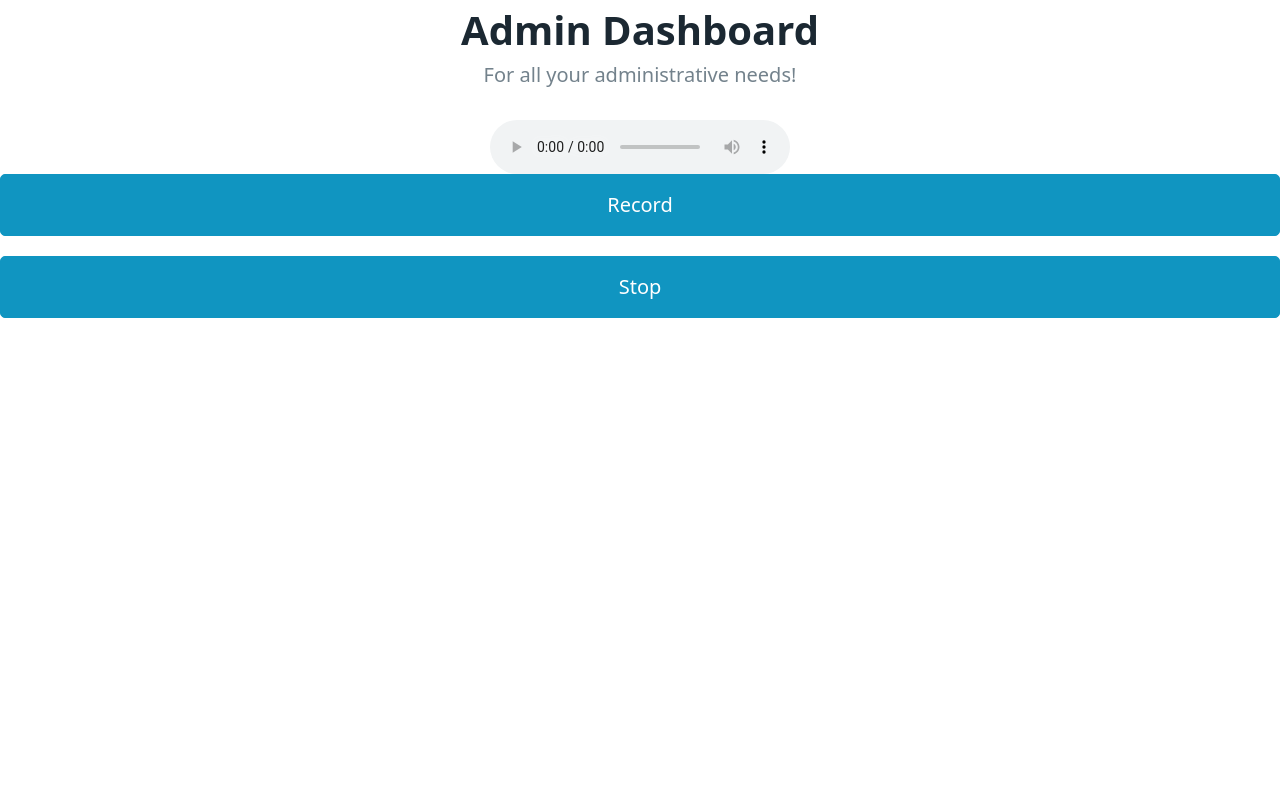
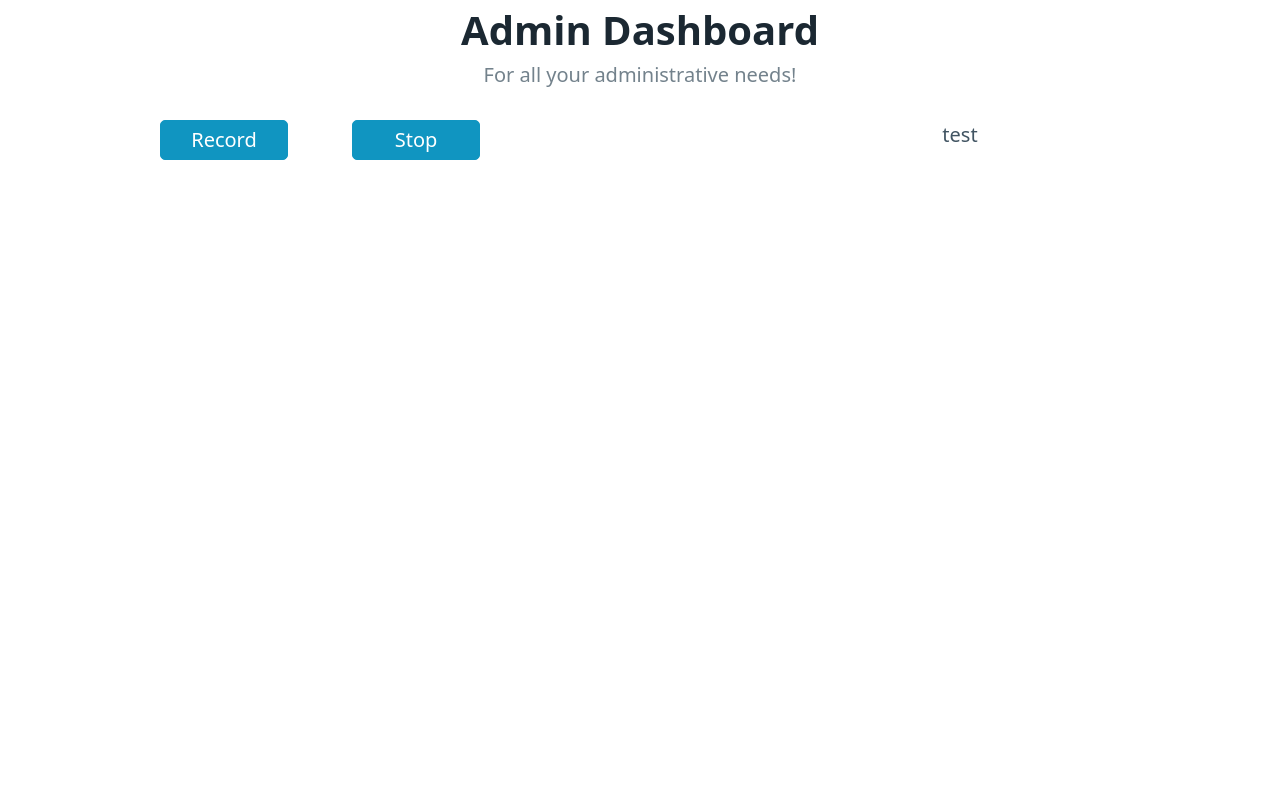
Before and after one commit to MsAbigailS/HackAI, a SvelteKit app in the folder svelte-backend-dashboard/: page / in a window 1280 px wide. Shown: the top 800 px of the page. Built offline with nearby package versions, Linux system fonts and the light colour scheme; no server answers.

Commit message:
Pretty far along admin page

```diff
--- a/svelte-backend-dashboard/package.json
+++ b/svelte-backend-dashboard/package.json
@@ -14,8 +14,10 @@
 	"devDependencies": {
 		"@sveltejs/adapter-auto": "^2.0.0",
 		"@sveltejs/kit": "^1.5.0",
+		"@types/audiobuffer-to-wav": "^1.0.2",
 		"@typescript-eslint/eslint-plugin": "^5.45.0",
 		"@typescript-eslint/parser": "^5.45.0",
+		"audiobuffer-to-wav": "^1.0.0",
 		"eslint": "^8.28.0",
 		"eslint-config-prettier": "^8.5.0",
 		"eslint-plugin-svelte3": "^4.0.0",
--- a/svelte-backend-dashboard/src/routes/+page.svelte
+++ b/svelte-backend-dashboard/src/routes/+page.svelte
@@ -1,8 +1,10 @@
 <script lang='ts'>
 	import { onMount } from "svelte";
+	import toWav from 'audiobuffer-to-wav';
 
 	let media: any[] = [];
 	let mediaRecorder: any = null;
+	let url = 'http://10.169.162.154:5000'
 	onMount(async () => {
 		const stream = await navigator.mediaDevices.getUserMedia({ audio: true });
 
@@ -10,21 +12,49 @@
 
 		mediaRecorder.ondataavailable = (e: any) => media.push(e.data)
 
-		mediaRecorder.onstop = function(){
-			const audio = document.querySelector('audio');
-
-			const blob = new Blob(media, {'type' : 'audio/wav; codecs=MS_PCM' });
-
-			media = [];
-			if(audio) {
-				audio.src = window.URL.createObjectURL(blob);
-			}
+		mediaRecorder.onstop = async function(){
+			// const audio = document.querySelector('audio');
+			const blob = new Blob(media, {
+				'type': 'audio/wav'
+				});
+			media = []
+			let audio = window.URL.createObjectURL(blob);
+			const arrayBuffer = await blob.arrayBuffer();
+			const audioContext = new AudioContext();
+			const audioBuffer = await audioContext.decodeAudioData(arrayBuffer);
+			const wavBuffer = toWav(audioBuffer);
+			const wavBlob = new Blob([wavBuffer], { type: 'audio/wav' });
+			const formData = new FormData();
+			formData.append('file', wavBlob, 'audio.wav');
+			const response = await fetch(`${url}/transcription`, {
+				method: 'POST',
+				body: formData
+			});
+			const data = await response.text();
+			transcription = data;
+			// do a POST request to /getQuestions with the form body: transcript = transcript
+			const secondFormData = new FormData();
+			secondFormData.append('transcript', data);
+			const secondResponse = await fetch(`${url}/getQuestions`, {
+				method: 'POST',
+				body: secondFormData
+			});
+			const secondData = await secondResponse.text();
+			console.log(secondData);
 		}
 
 	});
-	function startRecording(){ mediaRecorder.start() }
-	function stopRecording() { mediaRecorder.stop() }
+	async function startRecording(){
+		console.log('starting recording...')
+		media.length = 0;
+		mediaRecorder.start()
+	}
+	async function stopRecording() {
+		mediaRecorder.stop()
+		console.log('stopping recording...')
+	}
 
+	let transcription: undefined | string = undefined;
 </script>
 
 <svelte:head>
@@ -37,9 +67,22 @@
 			<h1>Admin Dashboard</h1>
 			<h2>For all your administrative needs!</h2>
 		</div>
-		<audio controls />
-		<button on:click={startRecording}>Record</button>
-		<button on:click={stopRecording}>Stop</button>
+		<div class="row">
+			<div class="halfsection">
+				<div id="audio-controls">
+					{#if transcription}
+						<article>
+							{transcription}
+						</article>
+					{/if}
+					<div id="audio-controls-buttons">
+						<button on:click={startRecording}>Record</button>
+						<button on:click={stopRecording}>Stop</button>
+					</div>
+				</div>
+			</div>
+			<div class="halfsection">test</div>
+		</div>
 	</div>
 	<div class="fullpage" id="past-bet-screen">
 		<div class="row">
@@ -71,6 +114,35 @@
 </main>
 
 <style>
+
+	button {
+		width: 10vw;
+		height: 40px;
+		margin: 0;
+		text-align: center;
+		display: flex;
+		flex-direction: column;
+		align-items: center;
+		justify-content: center;
+	}
+
+	#audio-controls-buttons {
+		display: flex;
+		flex-direction: row;
+		justify-content: space-around;
+		width: 100%;
+		/* background-color: aliceblue; */
+		align-items: center;
+	}
+
+	#audio-controls {
+		display: flex;
+		flex-direction: column;
+		align-items: center;
+		align-content: center;
+		width: 60%;
+		height: 50%;
+	}
 
 	#leaderboard-card {
 		width: 80%;
@@ -131,7 +203,7 @@
 		flex-direction: column;
 		align-items: center;
 		align-content: center;
-		background-color: aliceblue;
+		background-color: inherit;
 	}
 
 	.fullpage {
@@ -155,4 +227,8 @@
 		align-content: center;
 	}
 
+	#past-bet-screen {
+		background-color: aliceblue;
+	}
+
 </style>
```
Also changed, not shown: 1 other file (tests, documents, lock files or other folders).
